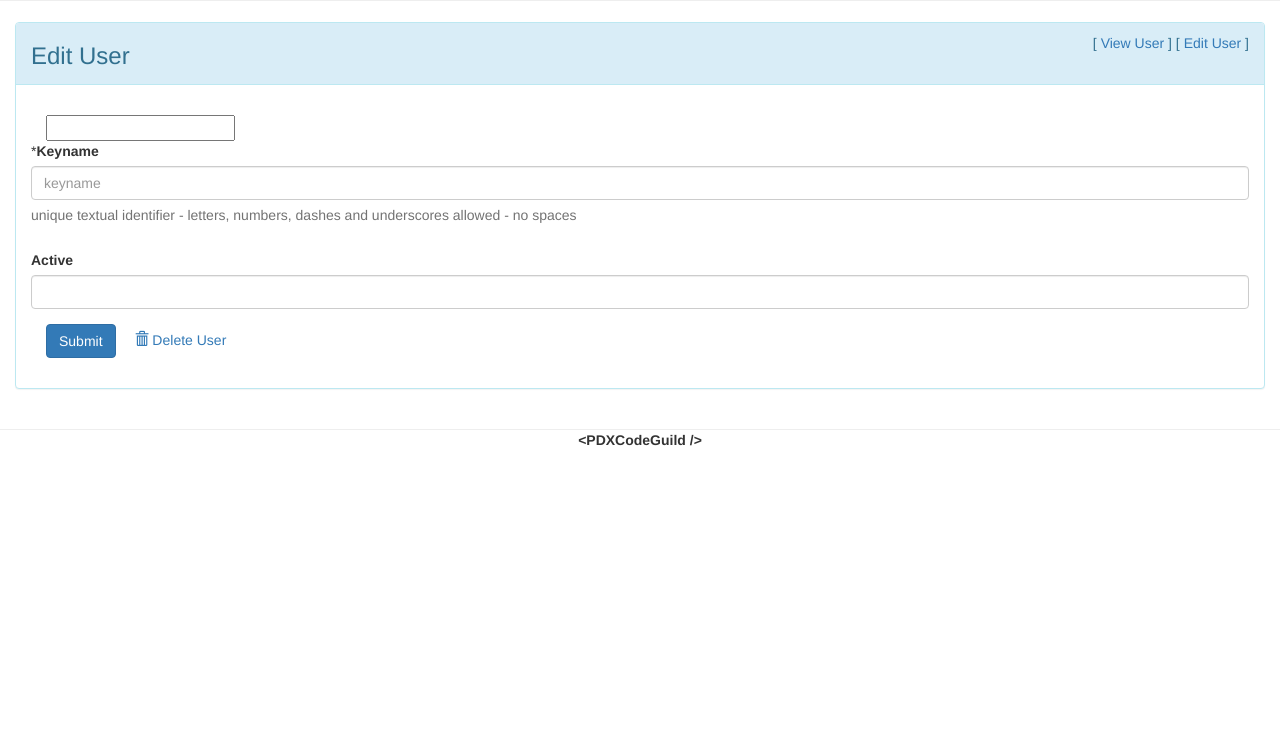
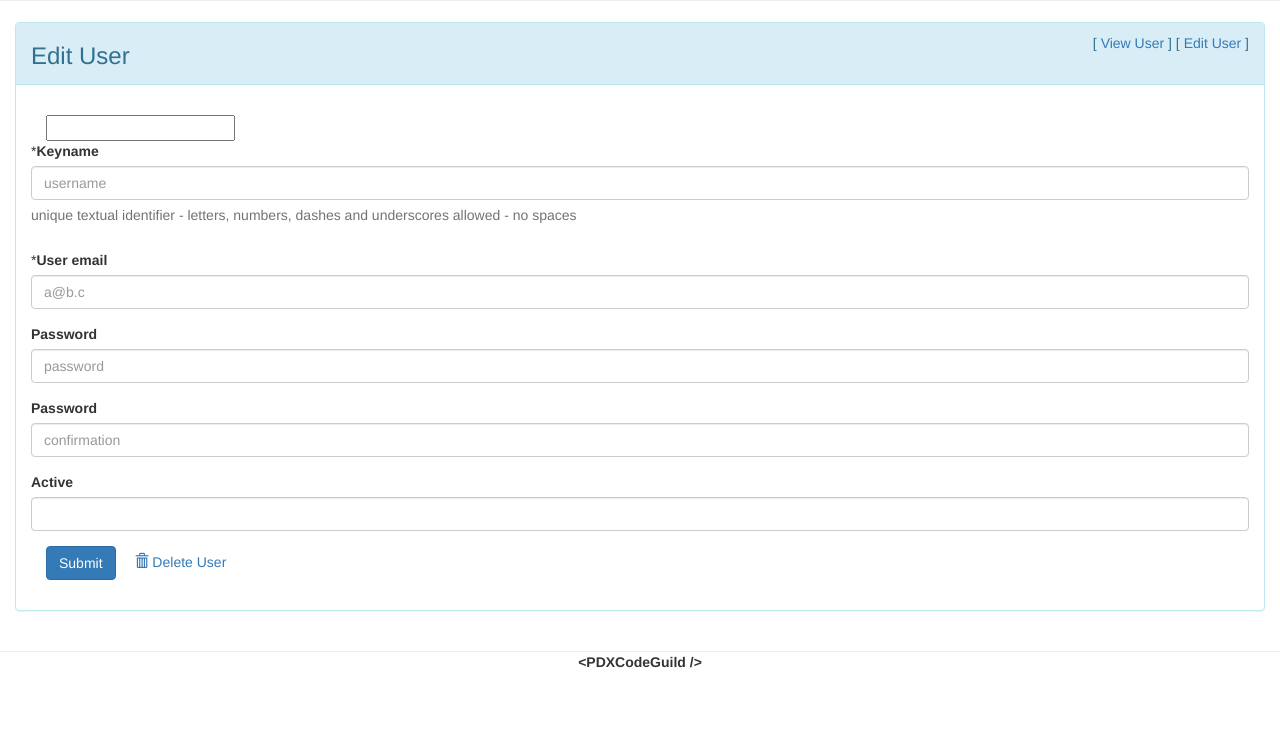
Before and after one commit to PdxCodeGuild/FlaskApp-Tutorial, a Flask app: template web/app/user/templates/user_edit.html in a window 1280 px wide. Shown: the part 192-924 px from the top of the page. Before the commit the page ends 638 px from the top, so only its background shows below. Run offline with Flask 2, Linux system fonts and the light colour scheme; the template is opened without the code that fills it, so the values that code supplies are empty, except form fields; tables that the repository leaves empty hold one stand-in row (values such as "Sample post"); form fields are guessed from the names that the template uses; parts of the project's set-up code (start-up, migrations or seed data) failed here and were passed over; some libraries are stand-ins or nearby versions.

Commit message:
Add fields user_email and user_pass

```diff
--- a/mysql/scripts/seeddata.sql
+++ b/mysql/scripts/seeddata.sql
@@ -9,7 +9,8 @@
 USE `flaskapp`;
 
 DELETE FROM `user`;
-INSERT INTO `user` (keyname) VALUES ("admin");
+INSERT INTO `user` (active,keyname,user_email) VALUES (True,"admin","admin@flaskapp.com");
+INSERT INTO `user` (active,keyname,user_email) VALUES (False,"user","user@flaskapp.com");
 OPTIMIZE TABLE `user`;
 
 DELETE FROM `item`;
--- a/web/app/user/templates/user_edit.html
+++ b/web/app/user/templates/user_edit.html
@@ -31,8 +31,20 @@
     {{ form.id }}
     <div class="form-group">
         *{{ form.keyname.label }}
-        {{ form.keyname(class_='form-control',placeholder='keyname') }}
+        {{ form.keyname(class_='form-control',placeholder='username') }}
         <p class="help-block">unique textual identifier - letters, numbers, dashes and underscores allowed - no spaces</p>
+    </div>
+    <div class="form-group">
+        *{{ form.user_email.label }}
+        {{ form.user_email(class_='form-control',placeholder='a@b.c') }}
+    </div>
+    <div class="form-group">
+        {{ form.password.label }}
+        {{ form.password(class_='form-control',placeholder='password') }}
+    </div>
+    <div class="form-group">
+        {{ form.password2.label }}
+        {{ form.password2(class_='form-control',placeholder='confirmation') }}
     </div>
     <div class="form-group">
         {{ form.active.label }}
```
Also changed, not shown: mysql/scripts/tables.sql (+6 -3 lines), web/app/user/forms.py (+16 -3 lines), web/app/user/models.py (+20 -2 lines), web/app/user/templates/user_create.html (+12 -0 lines), web/app/user/views.py (+5 -2 lines).
